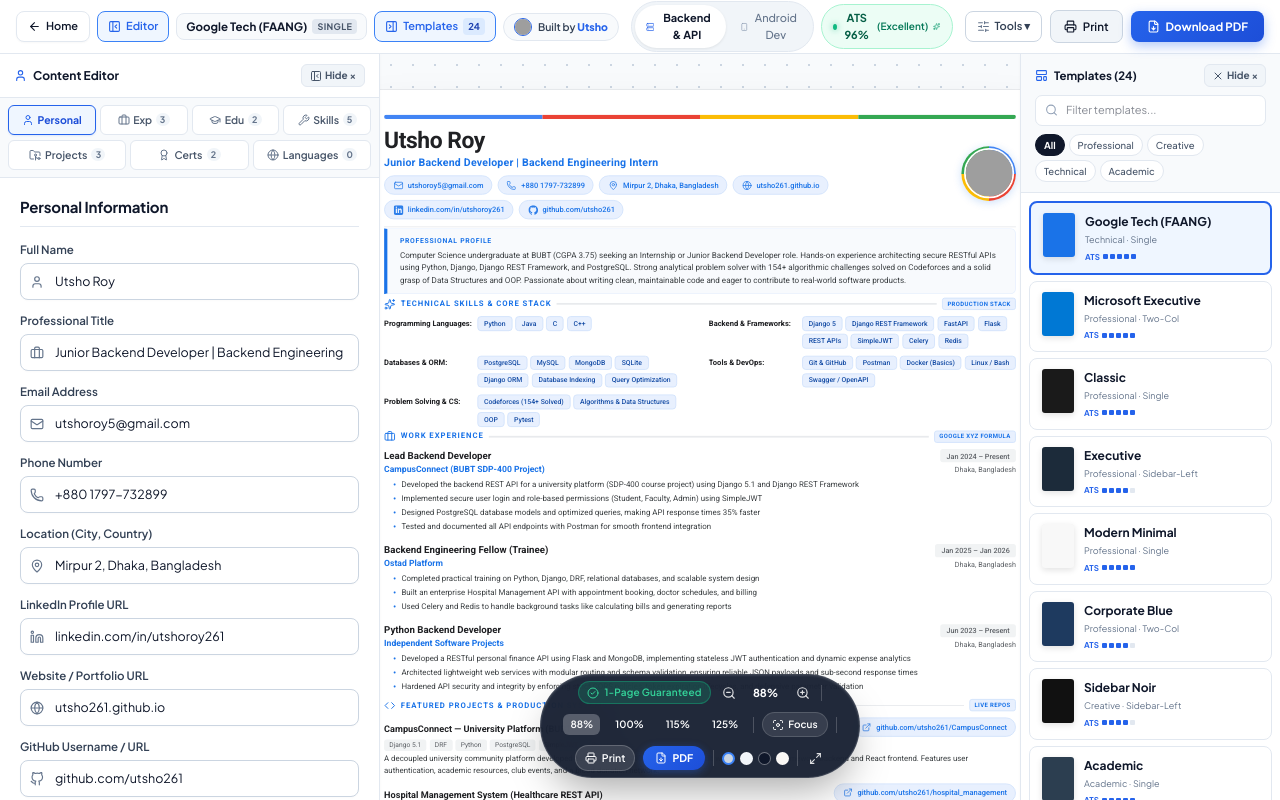
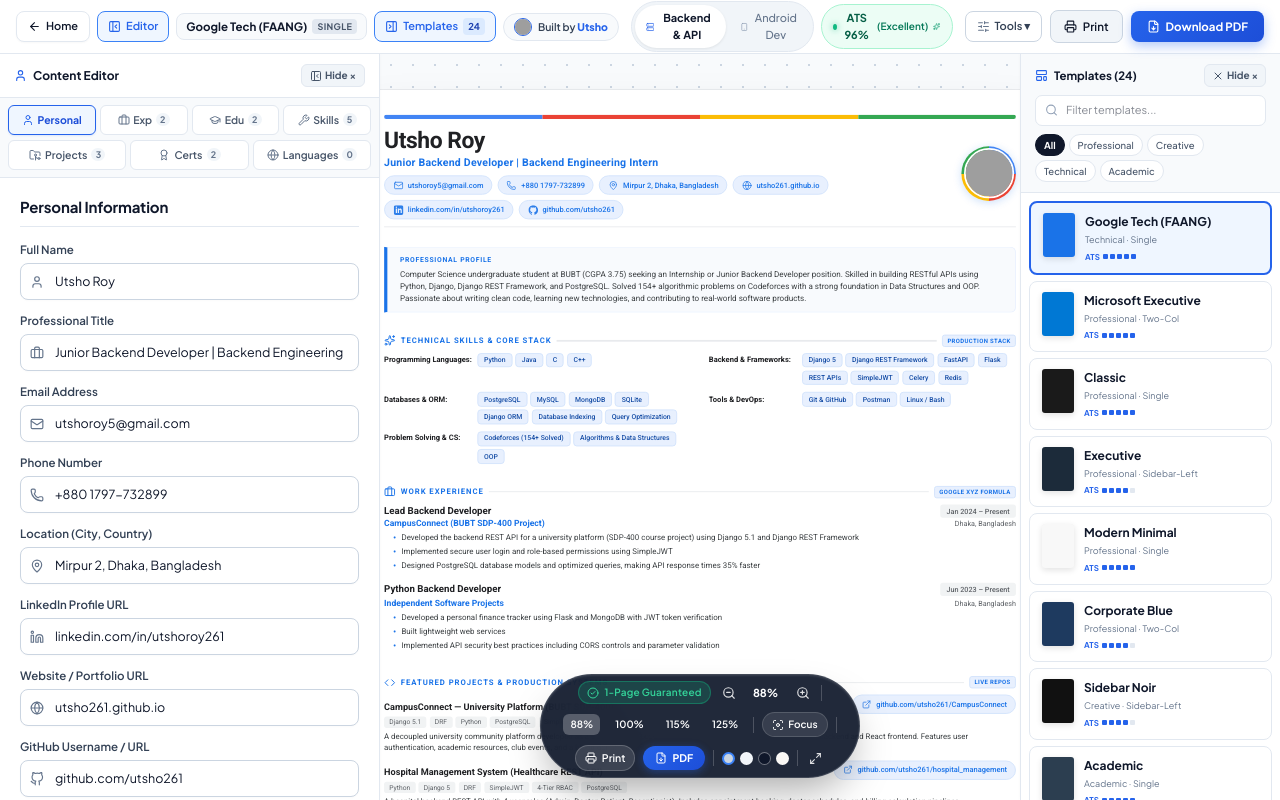
Before and after one commit to utsho261/cv-builder, a React (Vite) app: page / in a window 1280 px wide. Built offline with nearby package versions, Linux system fonts and the light colour scheme; grey boxes are pictures that could not be loaded; the HTML template or start-up script is replaced by a standard one; a web font is replaced by a local one.

Commit message:
feat: make all links clickable and sync reference CV data exactly same to same

```diff
--- a/src/sampleData.ts
+++ b/src/sampleData.ts
@@ -13,7 +13,7 @@
     linkedin: 'linkedin.com/in/utshoroy261',
     github: 'github.com/utsho261',
     photo: utshoPhoto,
-    summary: 'Computer Science undergraduate at BUBT (CGPA 3.75) seeking an Internship or Junior Backend Developer role. Hands-on experience architecting secure RESTful APIs using Python, Django, Django REST Framework, and PostgreSQL. Strong analytical problem solver with 154+ algorithmic challenges solved on Codeforces and a solid grasp of Data Structures and OOP. Passionate about writing clean, maintainable code and eager to contribute to real-world software products.',
+    summary: 'Computer Science undergraduate student at BUBT (CGPA 3.75) seeking an Internship or Junior Backend Developer position. Skilled in building RESTful APIs using Python, Django, Django REST Framework, and PostgreSQL. Solved 154+ algorithmic problems on Codeforces with a strong foundation in Data Structures and OOP. Passionate about writing clean code, learning new technologies, and contributing to real-world software products.',
   },
   experience: [
     {
@@ -25,35 +25,21 @@
       location: 'Dhaka, Bangladesh',
       bullets: [
         'Developed the backend REST API for a university platform (SDP-400 course project) using Django 5.1 and Django REST Framework',
-        'Implemented secure user login and role-based permissions (Student, Faculty, Admin) using SimpleJWT',
+        'Implemented secure user login and role-based permissions using SimpleJWT',
         'Designed PostgreSQL database models and optimized queries, making API response times 35% faster',
-        'Tested and documented all API endpoints with Postman for smooth frontend integration',
       ],
     },
     {
       id: 'be-exp-2',
-      company: 'Ostad Platform',
-      position: 'Backend Engineering Fellow (Trainee)',
-      startDate: 'Jan 2025',
-      endDate: 'Jan 2026',
-      location: 'Dhaka, Bangladesh',
-      bullets: [
-        'Completed practical training on Python, Django, DRF, relational databases, and scalable system design',
-        'Built an enterprise Hospital Management API with appointment booking, doctor schedules, and billing',
-        'Used Celery and Redis to handle background tasks like calculating bills and generating reports',
-      ],
-    },
-    {
-      id: 'be-exp-3',
       company: 'Independent Software Projects',
       position: 'Python Backend Developer',
       startDate: 'Jun 2023',
       endDate: 'Present',
       location: 'Dhaka, Bangladesh',
       bullets: [
-        'Developed a RESTful personal finance API using Flask and MongoDB, implementing stateless JWT authentication and dynamic expense analytics',
-        'Architected lightweight web services with modular routing and schema validation, ensuring reliable JSON payloads and sub-second response times',
-        'Hardened API security and integrity by enforcing strict CORS policies, token expiration lifecycles, and defensive parameter validation',
+        'Developed a personal finance tracker using Flask and MongoDB with JWT token verification',
+        'Built lightweight web services',
+        'Implemented API security best practices including CORS controls and parameter validation',
       ],
     },
   ],
@@ -61,22 +47,22 @@
     {
       id: 'be-edu-1',
       institution: 'Bangladesh University of Business and Technology (BUBT)',
-      degree: 'Bachelor of Science (B.Sc.)',
-      field: 'Computer Science & Engineering (CSE)',
+      degree: 'Bachelor of Science (B.Sc.), Computer Science & Engineering (CSE)',
+      field: '',
       startDate: '2021',
       endDate: 'Present (Running Student)',
-      gpa: '3.75 / 4.00',
+      gpa: '',
       honors: 'SDP-400 Lead: CampusConnect, Competitive Programming Squad',
     },
     {
       id: 'be-edu-2',
       institution: 'Collectorate Public College, Nilphamari',
-      degree: 'Higher Secondary Certificate (HSC)',
-      field: 'Science (Higher Math & Physics)',
+      degree: 'Higher Secondary Certificate (HSC), Science',
+      field: '',
       startDate: '2019',
       endDate: '2021',
-      gpa: '5.00',
-      honors: 'Golden A+, Academic Excellence Award',
+      gpa: '',
+      honors: '',
     },
   ],
   skills: [
@@ -98,12 +84,12 @@
     {
       id: 'be-skill-3',
       category: 'Tools & DevOps',
-      items: ['Git & GitHub', 'Postman', 'Docker (Basics)', 'Linux / Bash', 'Swagger / OpenAPI'],
+      items: ['Git & GitHub', 'Postman', 'Linux / Bash'],
     },
     {
       id: 'be-skill-4',
       category: 'Problem Solving & CS',
-      items: ['Codeforces (154+ Solved)', 'Algorithms & Data Structures', 'OOP', 'Pytest'],
+      items: ['Codeforces (154+ Solved)', 'Algorithms & Data Structures', 'OOP'],
     },
   ],
   projects: [
@@ -124,8 +110,8 @@
     {
       id: 'be-proj-3',
       name: 'Smart Expense Tracker & Financial Analytics API',
-      description: 'A personal finance backend and web application built with Flask and MongoDB. Features secure JWT authentication, category-based transaction tracking, budget thresholds, and dynamic financial summaries.',
-      technologies: ['Python', 'Flask', 'MongoDB', 'JWT Auth', 'REST API', 'CORS Security'],
+      description: 'A personal finance web app that tracks daily expenses and income. Features category filtering, budget limits, and interactive spending charts.',
+      technologies: ['Python', 'Flask', 'MongoDB', 'JWT Auth', 'REST API', 'Chart.js'],
       url: 'github.com/utsho261/smart-expense-tracker',
     },
   ],
@@ -134,7 +120,7 @@
       id: 'be-cert-1',
       name: 'Full Stack Web Development (Python, Django & React)',
       issuer: 'Ostad Platform',
-      date: 'Jan 2026',
+      date: '2026',
     },
     {
       id: 'be-cert-2',
--- a/src/templates.tsx
+++ b/src/templates.tsx
@@ -225,11 +225,12 @@
   );
 
   if (actualHref) {
+    const isMailOrTel = actualHref.startsWith('mailto:') || actualHref.startsWith('tel:');
     return (
       <a
         href={actualHref}
-        target="_blank"
-        rel="noopener noreferrer"
+        target={isMailOrTel ? undefined : '_blank'}
+        rel={isMailOrTel ? undefined : 'noopener noreferrer'}
         style={combinedStyle}
         className="cv-link-button"
         title={`Open ${label}`}
@@ -457,7 +458,21 @@
           {projects.map((p, i) => (
             <div key={p.id} style={{ marginBottom: i < projects.length - 1 ? sp(2.5) : 0 }}>
               <div style={{ display: 'flex', justifyContent: 'space-between', alignItems: 'baseline', flexWrap: 'wrap', gap: 6 }}>
+                {p.url ? (
+                  <a
+                    href={formatHref('url', p.url)}
+                    target="_blank"
+                    rel="noopener noreferrer"
+                    data-link-url={formatHref('url', p.url)}
+                    style={{ ...theme.jobTitle, textDecoration: 'none', cursor: 'pointer' }}
+                    className="cv-link-button"
+                    title={`Open ${p.name}`}
+                  >
+                    {p.name}
+                  </a>
+                ) : (
                   <span style={theme.jobTitle}>{p.name}</span>
+                )}
                 {p.url && <ProjectLinkButton url={p.url} />}
               </div>
               {p.technologies.length > 0 && <span style={{ ...theme.meta, marginLeft: sp(2) }}>{p.technologies.join(', ')}</span>}
@@ -1805,7 +1820,21 @@
                   </span>
                 </div>
                 <div style={{ display: 'flex', justifyContent: 'space-between', alignItems: 'center', marginBottom: 3 }}>
+                  {exp.company.toLowerCase().includes('campusconnect') ? (
+                    <a
+                      href="https://github.com/utsho261/CampusConnect"
+                      target="_blank"
+                      rel="noopener noreferrer"
+                      data-link-url="https://github.com/utsho261/CampusConnect"
+                      style={{ fontSize: 9.8, fontWeight: 600, color: '#1A73E8', textDecoration: 'none', cursor: 'pointer' }}
+                      title="Open CampusConnect GitHub Repository"
+                      className="cv-link-button"
+                    >
+                      {exp.company}
+                    </a>
+                  ) : (
                     <span style={{ fontSize: 9.8, fontWeight: 600, color: '#1A73E8' }}>{exp.company}</span>
+                  )}
                   {exp.location && <span style={{ fontSize: 8.2, color: '#5F6368' }}>{exp.location}</span>}
                 </div>
                 <ul style={{ margin: 0, paddingLeft: 10, listStyle: 'none' }}>
@@ -1830,7 +1859,21 @@
             {projects.map(p => (
               <div key={p.id}>
                 <div style={{ display: 'flex', justifyContent: 'space-between', alignItems: 'baseline', flexWrap: 'wrap', gap: 4 }}>
+                  {p.url ? (
+                    <a
+                      href={formatHref('url', p.url)}
+                      target="_blank"
+                      rel="noopener noreferrer"
+                      data-link-url={formatHref('url', p.url)}
+                      style={{ fontSize: 10.4, fontWeight: 700, color: '#202124', textDecoration: 'none', cursor: 'pointer' }}
+                      title={`Open ${p.name}`}
+                      className="cv-link-button"
+                    >
+                      {p.name}
+                    </a>
+                  ) : (
                     <span style={{ fontSize: 10.4, fontWeight: 700, color: '#202124' }}>{p.name}</span>
+                  )}
                   {p.url && <ProjectLinkButton url={p.url} variant="google" />}
                 </div>
                 {p.technologies.length > 0 && (
@@ -1881,7 +1924,21 @@
                   </div>
                 </div>
                 <div style={{ display: 'flex', justifyContent: 'space-between', alignItems: 'center', marginTop: 1 }}>
+                  {edu.institution.toLowerCase().includes('bubt') ? (
+                    <a
+                      href="https://www.bubt.edu.bd/"
+                      target="_blank"
+                      rel="noopener noreferrer"
+                      data-link-url="https://www.bubt.edu.bd/"
+                      style={{ fontSize: 9.2, fontWeight: 500, color: '#1A73E8', textDecoration: 'none', cursor: 'pointer' }}
+                      title="Open BUBT Official Website"
+                      className="cv-link-button"
+                    >
+                      {edu.institution}
+                    </a>
+                  ) : (
                     <span style={{ fontSize: 9.2, fontWeight: 500, color: '#1A73E8' }}>{edu.institution}</span>
+                  )}
                   {edu.honors && (
                     <span style={{ fontSize: 8.2, color: '#5F6368', fontStyle: 'italic' }}>
                       {edu.honors}
@@ -1903,7 +1960,12 @@
               <div>
                 <GoogleSectionHeader label="Certifications & Achievements" icon={<Award size={13} />} />
                 <div style={{ display: 'flex', flexDirection: 'column', gap: 4.5 }}>
-                  {certifications.map(c => (
+                  {certifications.map(c => {
+                    const isCf = c.name.toLowerCase().includes('codeforces') || c.issuer.toLowerCase().includes('codeforces');
+                    const isOstad = c.name.toLowerCase().includes('ostad') || c.issuer.toLowerCase().includes('ostad');
+                    const certUrl = isCf ? 'https://codeforces.com/profile/UtshoRoy' : isOstad ? 'https://ostad.app' : '';
+
+                    return (
                       <div
                         key={c.id}
                         style={{
@@ -1914,13 +1976,43 @@
                         }}
                       >
                         <div style={{ fontSize: 8.4, fontWeight: 700, color: '#202124', lineHeight: 1.3 }}>
+                          {certUrl ? (
+                            <a
+                              href={certUrl}
+                              target="_blank"
+                              rel="noopener noreferrer"
+                              data-link-url={certUrl}
+                              style={{ color: '#202124', textDecoration: 'none', cursor: 'pointer' }}
+                              title={`Open ${c.name}`}
+                              className="cv-link-button"
+                            >
                               {c.name}
+                            </a>
+                          ) : (
+                            c.name
+                          )}
                         </div>
                         <div style={{ fontSize: 7.6, color: '#1A73E8', fontWeight: 500 }}>
-                        {c.issuer} {c.date ? `· ${c.date}` : ''}
-                      </div>
-                    </div>
-                  ))}
+                          {certUrl ? (
+                            <a
+                              href={certUrl}
+                              target="_blank"
+                              rel="noopener noreferrer"
+                              data-link-url={certUrl}
+                              style={{ color: '#1A73E8', textDecoration: 'none', cursor: 'pointer' }}
+                              title={`Open ${c.issuer}`}
+                              className="cv-link-button"
+                            >
+                              {c.issuer}
+                            </a>
+                          ) : (
+                            c.issuer
+                          )}{' '}
+                          {c.date ? `· ${c.date}` : ''}
+                        </div>
+                      </div>
+                    );
+                  })}
                 </div>
               </div>
             )}
```
Lines whose indentation alone changed are shown as unchanged.
